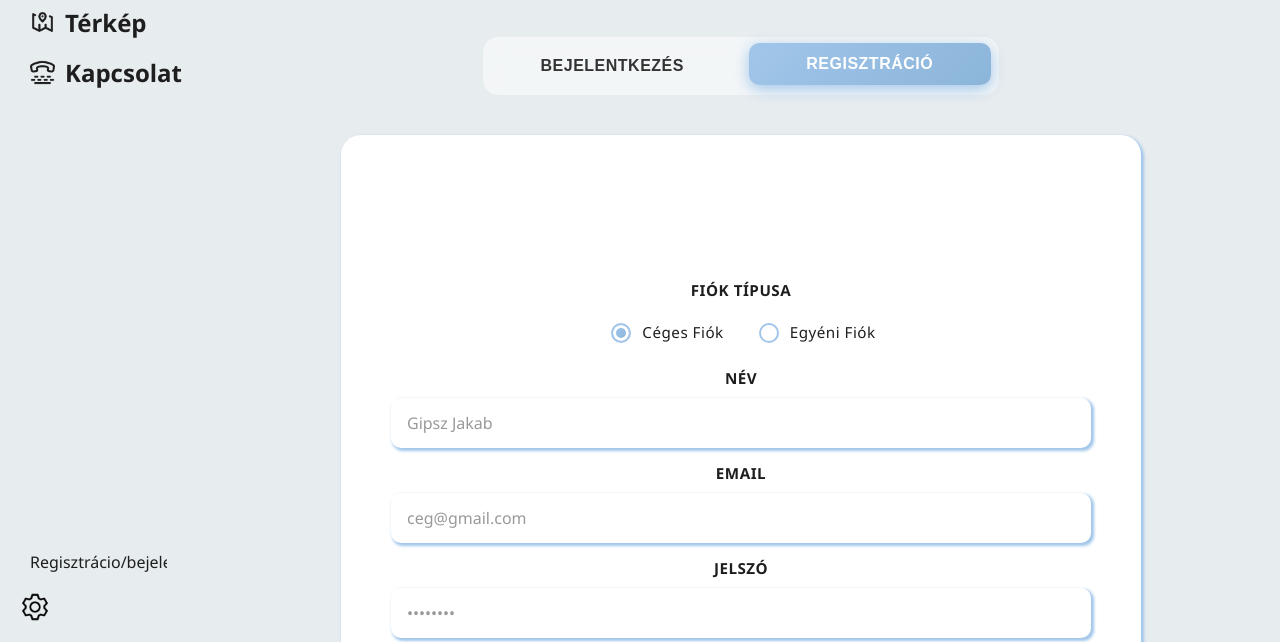
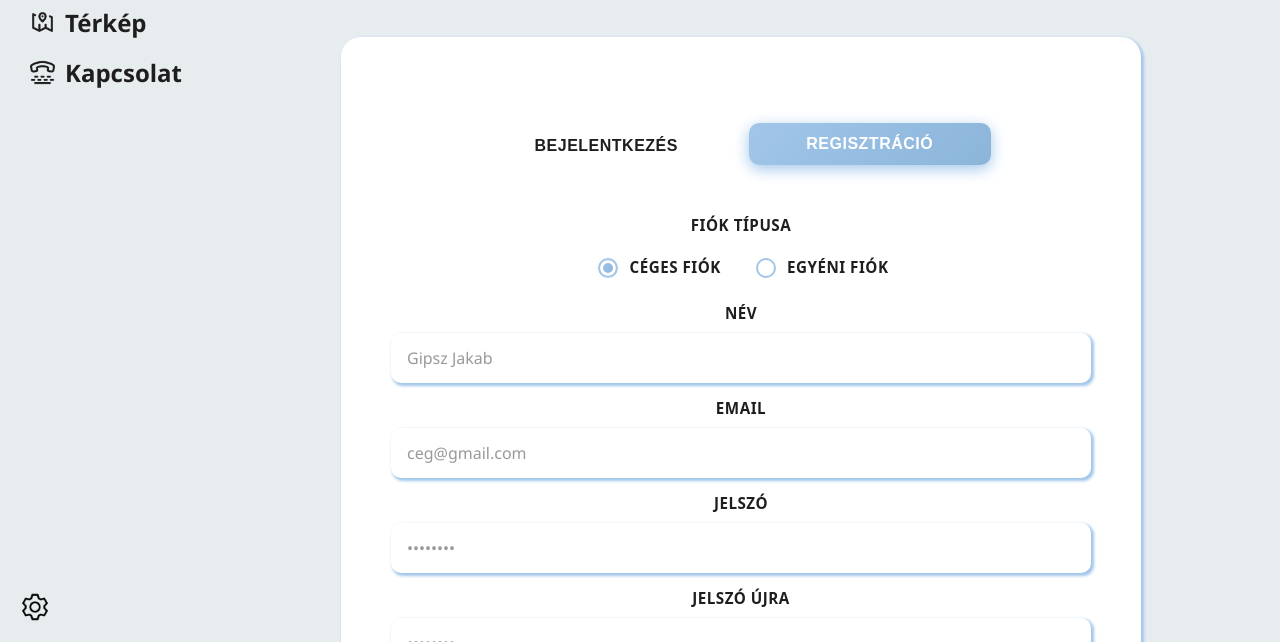
Before and after one commit to KissBendeguz1/MiddleWolf, a plain HTML site: page html/login.html in a window 1280 px wide. Shown: the part 158-800 px from the top of the page. Drawn offline with Linux system fonts and the light colour scheme.

Commit message:
log/reg design

```diff
--- /dev/null
+++ b/css/mai.css
@@ -0,0 +1,68 @@
+.tab-btn {
+    flex: 1;
+    padding: 12px 30px;
+    border: none;
+    border-radius: 10px;
+    font-size: 1em;
+    font-weight: 600;
+    cursor: pointer;
+    transition: all 0.3s ease;
+    background-color:transparent;
+    color: var(--white-black);
+    text-transform: uppercase;
+    letter-spacing: 0.5px;
+    transform: translateX(-6px);
+  }
+
+  .login-tabs {
+    margin-left: auto;
+    margin-right: auto;
+    display: flex;
+    line-height: 10px;
+    margin-top: -70px;
+    margin-bottom: 25px;
+    gap: 15px;
+    Background: var(--white-color);
+    padding: 8px;
+    border-radius: 15px;
+    backdrop-filter: blur(10px);
+    animation: fadeInUp 0.6s ease-out 0.1s both;
+    width: 100%;
+    max-width: 500px;
+  }
+
+.tab-btn.active {
+    box-shadow: var(--blue-color) 0px 4px 15px 0px;
+    transform: translateY(-2px);
+    background-image: linear-gradient(135deg, var(--blue-color), #8bb5d9);
+}
+
+.form-group label {
+    color: var(--text-color);
+    font-weight: bolder;
+    font-size: 0.95em;
+    text-transform: uppercase;
+    letter-spacing: 0.5px;
+    font-family:system-ui, -apple-system;
+  }
+
+  .btn-submit,
+.btn-primary {
+  margin-left: auto;
+  margin-right: auto;
+  display: flex;
+  justify-content: center;
+  text-align: center;
+  min-width: 500px;
+  padding: 14px 28px;
+  border: none;
+  border-radius: 10px;
+  font-size: 1.05em;
+  font-weight: 700;
+  cursor: pointer;
+  transition: all 0.3s ease;
+  text-transform: uppercase;
+  letter-spacing: 0.5px;
+  position: relative;
+  overflow: hidden;
+}
--- a/html/login.html
+++ b/html/login.html
@@ -4,6 +4,7 @@
     <meta charset="UTF-8" />
     <meta name="viewport" content="width=device-width, initial-scale=1.0" />
     <link rel="stylesheet" href="../css/style.css" />
+    <link rel="stylesheet" href="../css/mai.css">
     <link
       rel="shortcut icon"
       href="../assets/Favicon.png"
@@ -56,14 +57,6 @@
           </a>
         </div>
         <div class="sidebar-bottom">
-          <div class="sidebar-item-container">
-            <a href="../html/login.html">
-              <div class="sidebar-item">
-                <p>Regisztrácio/bejelentkezes</p>
-              </div>
-            </a>
-          </div>
-
           <div class="sidebar-settings">
               <img id="sidebar-setting" src="../assets/settings.png" alt="" />
                   <div>
@@ -79,7 +72,8 @@
           <h1 id="title">Bejelentkezés</h1>
           <p id="subtitle">Kérjük, jelentkezzen be vagy regisztráljon</p>
         </div>
-
+        <div class="login-form-container">
+          <form id="logReg_form">
             <div class="login-tabs">
               <button class="tab-btn" id="log" type="button" onclick="Login()">
                 Bejelentkezés
@@ -88,9 +82,6 @@
                 Regisztráció
               </button>
             </div>
-
-        <div class="login-form-container">
-          <form id="logReg_form">
 
             <div id="Type_ceges" class="form-group">
               <label>Fiók típusa</label>
@@ -128,6 +119,11 @@
 
             <div id="Password" class="form-group">
               <label>Jelszó</label>
+              <input type="password" id="con_Password" placeholder="••••••••" />
+            </div>
+
+            <div id="Password" class="form-group">
+              <label>Jelszó Újra</label>
               <input type="password" id="con_Password" placeholder="••••••••" />
             </div>
 
```
Lines whose indentation alone changed are shown as unchanged.
